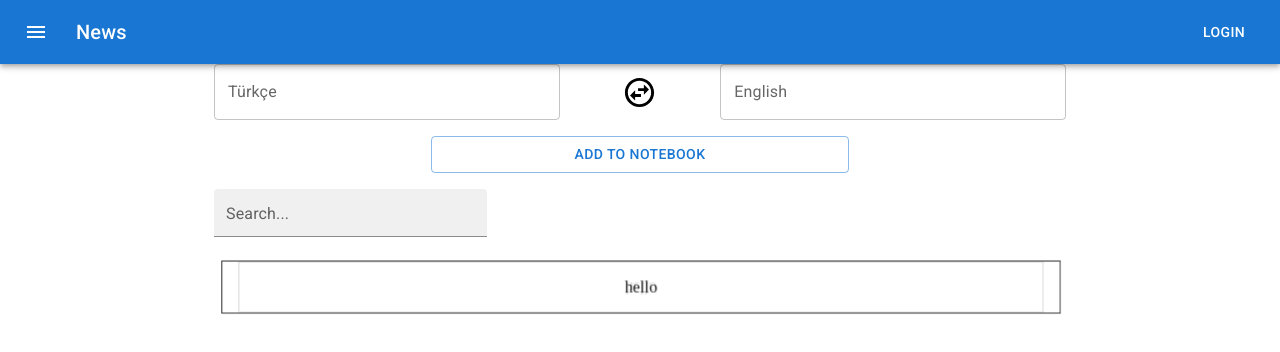
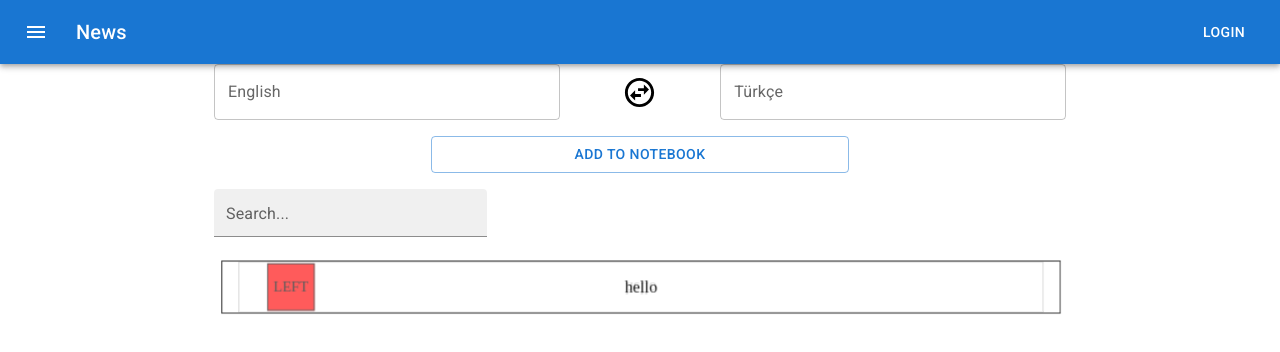
Before and after one commit to codercor/vocabulary-notebook, a React (Create React App) app: page / in a window 1280 px wide. Shown: the top 352 px of the page. Built offline with nearby package versions, Linux system fonts and the light colour scheme.

Commit message:
"Word add" feature added

```diff
--- a/src/components/WordCard/Box3d.js
+++ b/src/components/WordCard/Box3d.js
@@ -4,11 +4,12 @@ export default function index(props) {
     const style = {}
     return (
         <div className="scene">
-            <div className="cube" style={{transform:`rotateX(${props.rotate.x}deg) rotateY(${props.rotate.y}deg) rotateZ(${props.rotate.z}deg)`}} >
-                <div className="face front" style={style}> {props.faces.front} </div>
+            <div  onTouchEnd={props.onTouchEnd} onTouchStart={props.onTouchStart} className="cube" style={{transform:`rotateX(${props.rotate.x}deg) rotateY(${props.rotate.y}deg) rotateZ(${props.rotate.z}deg)`}} >
+                <div className="face front" style={style}> <div className="face left" style={style}> LEFT </div> {props.faces.front} </div>
                 <div className="face back" style={style}> {props.faces.back} </div>
                 <div className="face top" style={style}> {props.faces.top} </div>
                 <div className="face bottom" style={style}> {props.faces.bottom} </div>
+
             </div>
         </div>
     )
--- a/src/components/WordCard/index.css
+++ b/src/components/WordCard/index.css
@@ -26,13 +26,25 @@
 }
 .front{
     transform: translateZ(25px) !important;
+    perspective: 500px;
 }
 .back{
     transform: rotateY(-180deg) rotateZ(180deg) translateZ(25px) !important;
 }
+.left{
+    width: 50px;
+    position: absolute;
+    left: 0;
+    transform: translateZ(-60px);
+    backface-visibility: visible;
+    transform-origin: center;
+    background-color: red;
+    overflow: visible;
+}
 
 .top{
     transform: rotateX(90deg) translateZ(25px);
+
 }
 .bottom{
     transform: rotateX(-90deg) translateZ(25px);
--- a/src/components/WordCard/index.js
+++ b/src/components/WordCard/index.js
@@ -1,13 +1,45 @@
-import React,{useState} from 'react'
+import React, { useEffect, useState } from 'react'
 import Box3d from './Box3d'
-export default function WordCard({word,translation}) {
-    const [rotate, setRotate] = useState({x:0,y:0,z:0})
+export default function WordCard({ word, translation }) {
+    const [rotate, setRotate] = useState({ x: 0, y: 0, z: 0 })
+    const [swipeStart, setSwipeStart] = useState(null)
+    const [swipeEnd, setSwipeEnd] = useState(null)
+    const [swipeDirection, setSwipeDirection] = useState("center")
+    useEffect(() => {
+        if (swipeStart && swipeEnd) {
+            console.log(swipeStart, swipeEnd,swipeStart-swipeEnd);
+            if (swipeStart - swipeEnd > 100) {
+                if(swipeDirection == "center") setSwipeDirection("left")
+                else if(swipeDirection == "right") setSwipeDirection("center")
+            } else if (swipeEnd - swipeStart > 100) {
+                if(swipeDirection == "center") setSwipeDirection("right")
+                else if(swipeDirection == "left") setSwipeDirection("center")
+            }
+        }
+    }, [swipeStart, swipeEnd])
+    useEffect(() => {
+        if(swipeDirection === "left") {
+            console.log("left e geldi");
+            setRotate({ x: rotate.x, y: rotate.y-45, z: rotate.z })
+        }else if(swipeDirection === "right") {
+            console.log("right e geldi");
+            setRotate({ x: rotate.x, y: rotate.y+45, z: rotate.z })
+        }else if(swipeDirection === "center") {
+            console.log("center e geldi");
+            setRotate({ x: rotate.x, y: 0, z: rotate.z })
+        }
+    }, [swipeDirection])
     return (
-        <div onClick={()=>{
-            setRotate({...rotate,x:rotate.x+90})
-        }} style={{width:'100%'}}>
-
-            <Box3d faces={{front:word,bottom:translation,back:word,top:translation}} rotate={rotate} />
+        <div onClick={() => {
+            setRotate({ ...rotate, x: rotate.x + 90 })
+        }} style={{ width: '100%' }}>
+            <Box3d onTouchEnd={(e)=>{
+                //console.log("End ",e)
+                setSwipeEnd(e.changedTouches[0].clientX)
+            }} onTouchStart={(e) => {
+               // console.log("Start ",e);
+                setSwipeStart(e.changedTouches[0].clientX)
+            }} faces={{ front: word, bottom: translation, back: word, top: translation }} rotate={rotate} />
         </div>
     )
 }
--- a/src/components/WordInputs/index.js
+++ b/src/components/WordInputs/index.js
@@ -3,18 +3,42 @@ import { Box, TextField, Grid, Button } from '@mui/material';
 import SwapHorizontalCircleOutlinedIcon from '@mui/icons-material/SwapHorizontalCircleOutlined';
 import { styled } from '@mui/material/styles';
 import './index.css'
+import { useDispatch } from 'react-redux';
+import { addWord } from '../../app/Slices/WordsSlice'
 export default function WordInputs() {
     const style = {
         rotate: {
             transform: 'rotate(180deg)'
         }
     }
-    const [isRotateIcon, setIsRotateIcon] = useState(false)
+    const dispatch = useDispatch();
+    const [isRotateIcon, setIsRotateIcon] = useState(false);
+    const [word, setWord] = useState('');
+    const [translation, setTranslation] = useState('');
+    const generateRandomId = () => {
+        return Math.floor(Math.random() * 1000000);
+    }
+    const capitalize = function() {
+        let word = this.toLowerCase();
+        return word.charAt(0).toUpperCase() + word.slice(1);
+    }
+    String.prototype.capitalize = capitalize;
+    const addToList = () => {
+        dispatch(addWord({
+            id: generateRandomId(),
+            word: word.capitalize(),
+            translation: translation.capitalize()
+        }))
+        setWord('');
+        setTranslation('');
+    }
     return (
         <Box mt={5} width="100%">
             <Grid container spacing={2}>
                 <Grid item md={5} xs={12}>
-                    <TextField fullWidth label="Türkçe" variant="outlined" />
+                    {isRotateIcon ?
+                        <TextField fullWidth label="Türkçe" variant="outlined" value={translation} onChange={(e) => { setTranslation(e.target.value); }} /> :
+                        <TextField fullWidth label="English" variant="outlined" value={word} onChange={(e) => { setWord(e.target.value); }} />}
                 </Grid>
                 <Grid justifyContent="center"
                     alignItems="center" item container md={2} xs={12}>
@@ -22,11 +46,13 @@ export default function WordInputs() {
                     } style={isRotateIcon ? style.rotate : {}} fontSize="large" />
                 </Grid>
                 <Grid item md={5} xs={12}>
-                    <TextField fullWidth label="English" variant="outlined" />
+                    {!isRotateIcon ?
+                        <TextField fullWidth label="Türkçe" variant="outlined" value={translation} onChange={(e) => { setTranslation(e.target.value); }} /> :
+                        <TextField fullWidth label="English" variant="outlined" value={word} onChange={(e) => { setWord(e.target.value); }} />}
                 </Grid>
                 <Grid item md={3} xs={0} />
                 <Grid item md={6} xs={12}>
-                    <Button fullWidth variant="outlined" color="primary"> Add To NoteBook </Button>
+                    <Button onClick={() => { addToList() }} fullWidth variant="outlined" color="primary"> Add To NoteBook </Button>
                 </Grid>
             </Grid>
         </Box>
```
Also changed, not shown: src/app/Slices/WordsSlice.js (+11 -9 lines).
